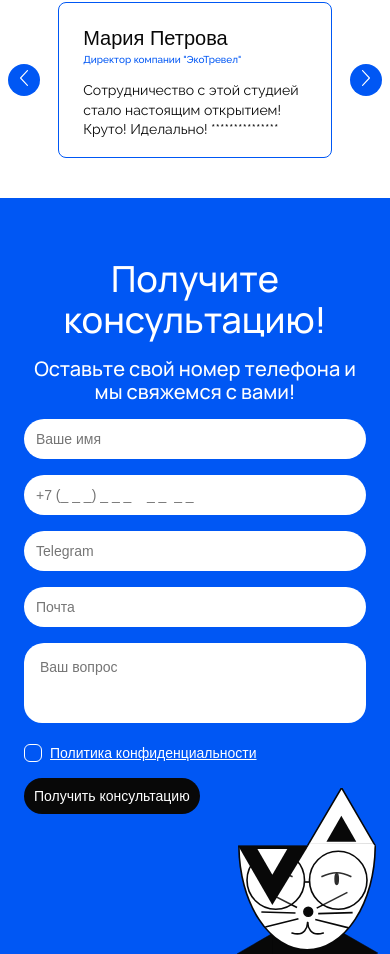
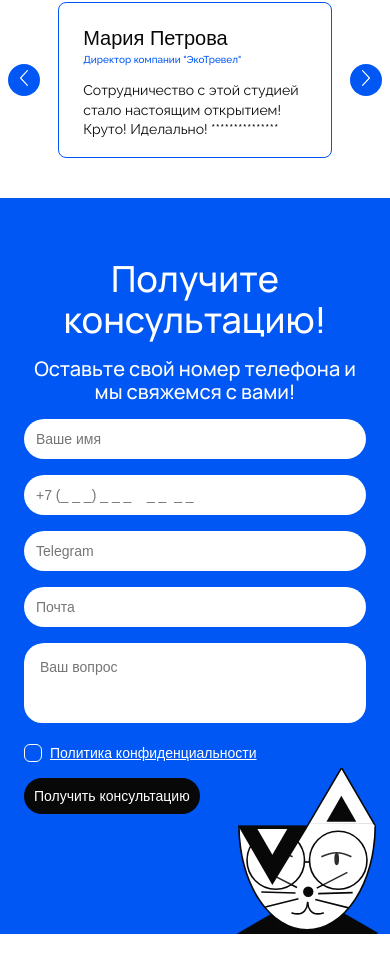
Before and after one commit to Avstudio-sys/portfolio_av_front, a Next.js app: page / in a window 390 px wide. Shown: the part 2455-3409 px from the top of the page. Built offline with nearby package versions, Linux system fonts and the light colour scheme.

Commit message:
fix cat size

```diff
--- a/src/widgets/Contact/Contact.module.css
+++ b/src/widgets/Contact/Contact.module.css
@@ -130,7 +130,7 @@
     display: inline-block;
   }
   .contact {
-    padding: 60px 0 140px;
+    padding: 60px 0 120px;
   }
   .contact__box {
     flex-direction: column;
```
